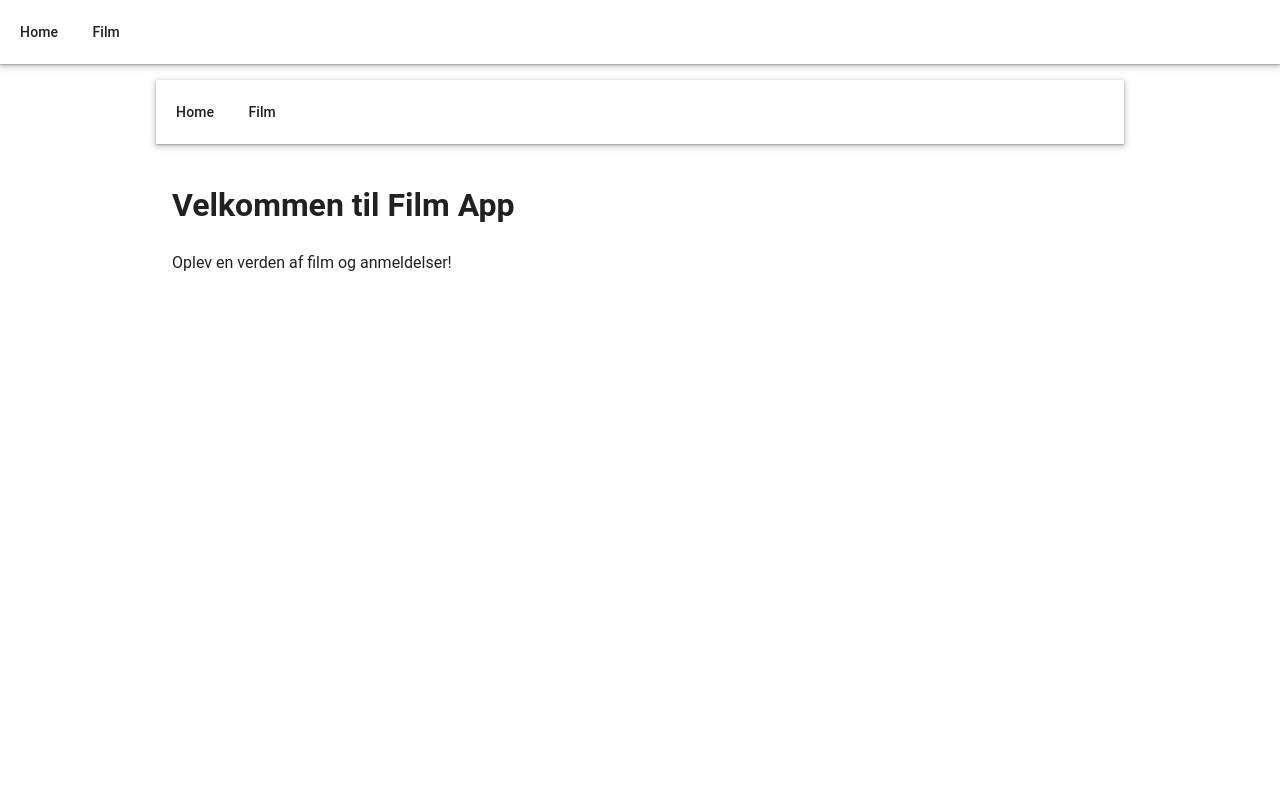
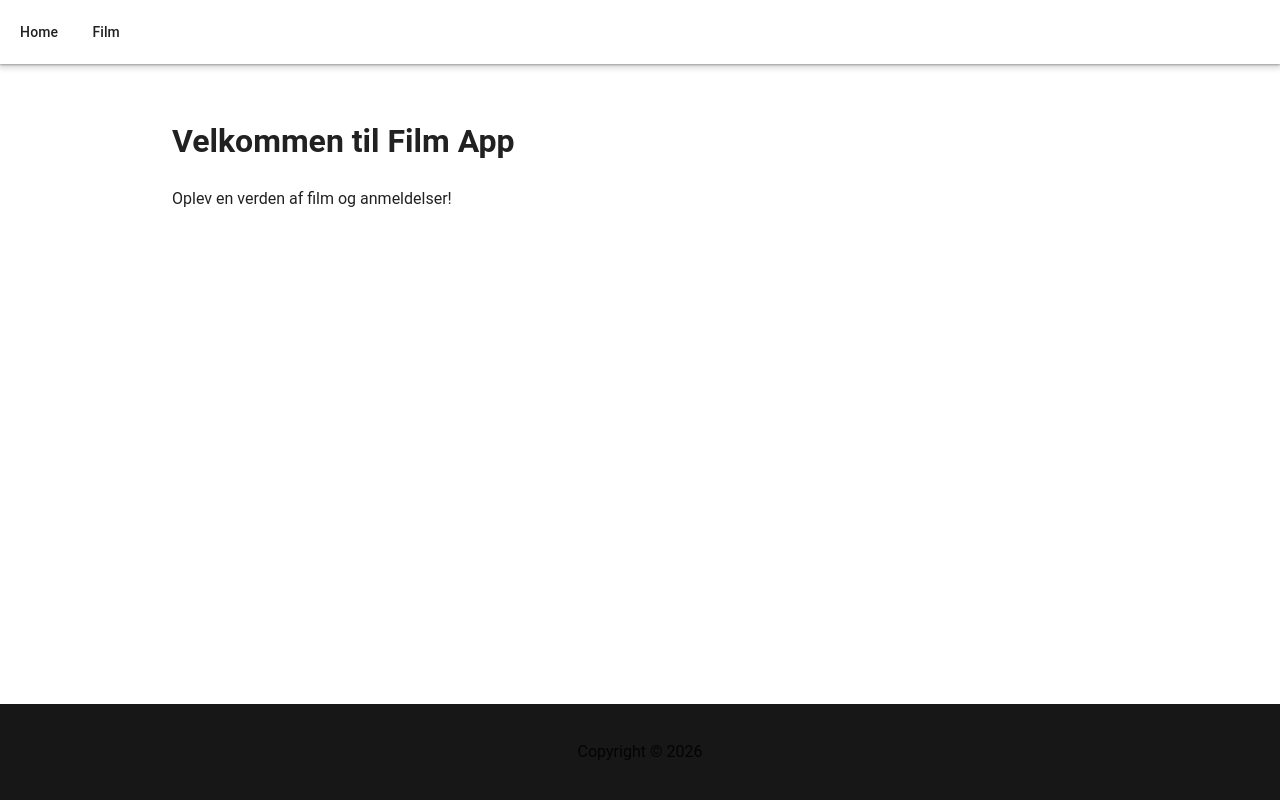
Before and after one commit to katerynamois/vueProject, a Vue app: page / in a window 1280 px wide. Shown: the top 800 px of the page. Built offline with nearby package versions, Linux system fonts and the light colour scheme.

Commit message:
Fix: Fjernet v-app og v-app-bar fra LandingPage

```diff
--- a/src/views/LandingPage.vue
+++ b/src/views/LandingPage.vue
@@ -14,18 +14,10 @@ export default {
 </script>
 
 <template>
-  <v-app>
-    <v-app-bar>
-      <v-btn @click="$emit('navigate', 'home')">Home</v-btn>
-      <v-btn @click="$emit('navigate', 'films')">Film</v-btn>
-    </v-app-bar>
-    <v-main>
-      <v-container>
-        <h1>Velkommen til Film App</h1>
-        <p>Oplev en verden af film og anmeldelser!</p>
-      </v-container>
-    </v-main>
-  </v-app>
+  <v-container>
+    <h1>Velkommen til Film App</h1>
+    <p>Oplev en verden af film og anmeldelser!</p>
+  </v-container>
 </template>
 
 <style scoped></style>
--- a/src/views/MovieList.vue
+++ b/src/views/MovieList.vue
@@ -24,7 +24,6 @@ export default {
       )
       Promise.all(promises).then((movies) => {
         this.movies = movies
-        console.log(this.movies)
       })
     },
   },
```
